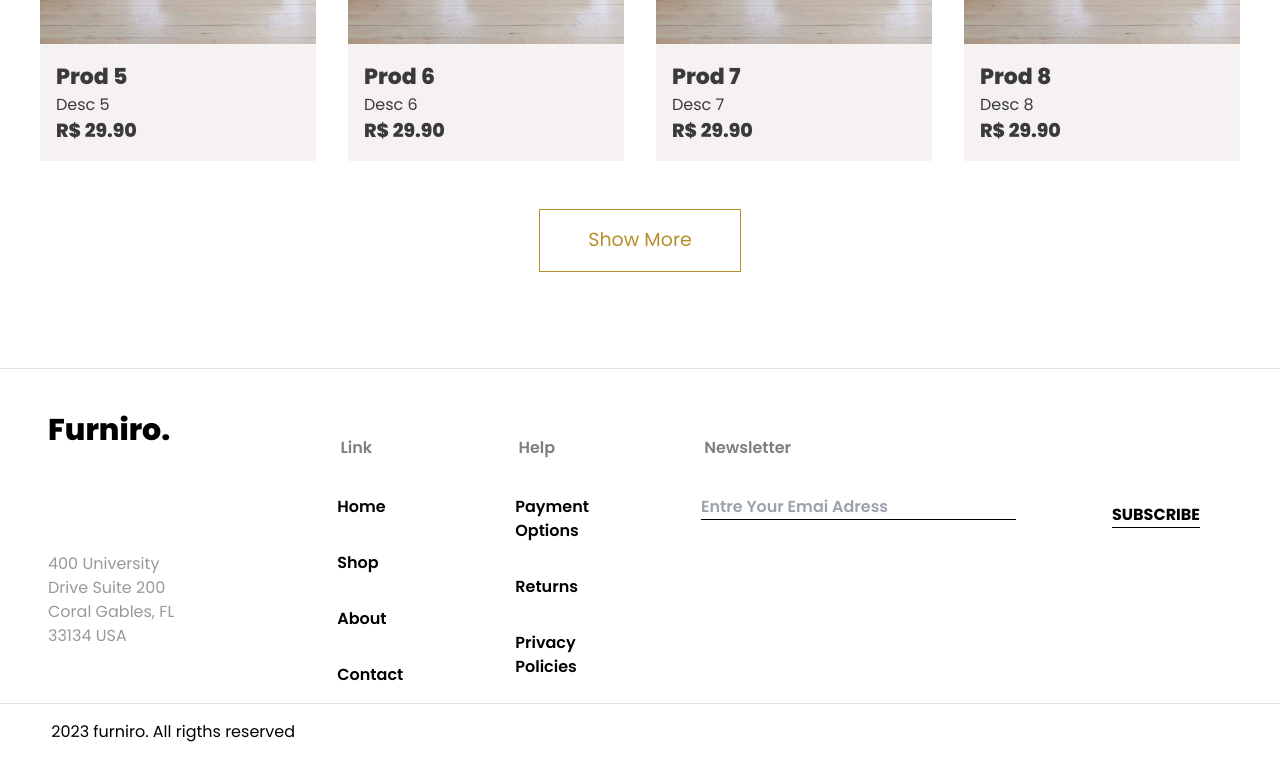
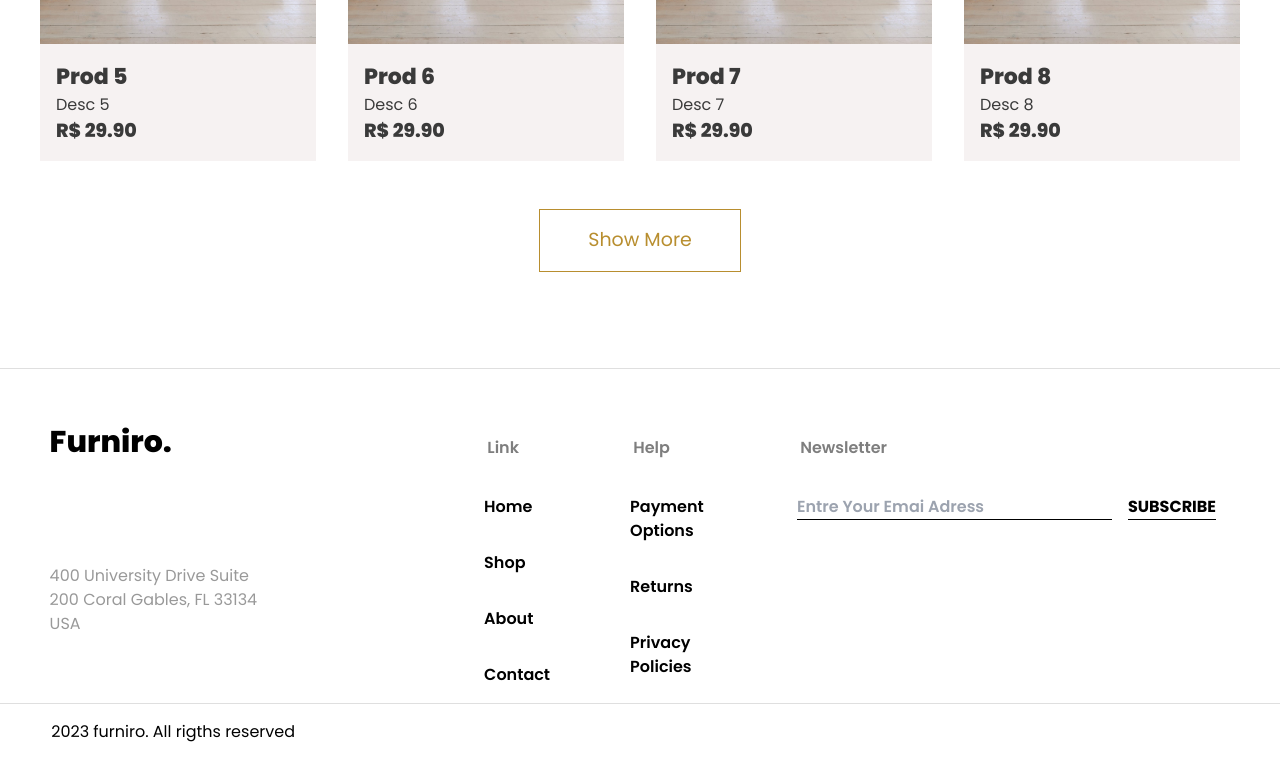
Before and after one commit to glatztp/Furniture-React, a React (Vite) app: page / in a window 1280 px wide. Shown: the part 2041-2821 px from the top of the page. Built offline with nearby package versions, Linux system fonts and the light colour scheme.

Commit message:
style  Footer:

```diff
--- a/src/components/Footer/Footer.module.css
+++ b/src/components/Footer/Footer.module.css
@@ -10,23 +10,22 @@
 .Items {
   display: flex;
   flex-direction: row;
-  padding-right: 0;
-  padding-left: 0;
 }
 
 .leftF {
-  padding-left: 3rem;
+  padding-left: 3.1rem;
 }
 
 .ul {
   list-style: none;
   font-weight: 600;
-  padding-right: 0rem;
+  padding-right: 4rem;
 }
 
 .li {
   padding: 1rem;
-  margin-right: 5rem;
+  margin-right: -4rem;
+  padding-right: 4rem;
 }
 
 .loc {
@@ -49,6 +48,7 @@
   align-items: center;
   display: flex;
   flex-direction: column;
+
 }
 
 .tt {
@@ -58,7 +58,8 @@
 .butli {
   display: flex;
   flex-direction: row;
-  padding: 3rem 5rem 0 0;
+  padding: 2.51rem 0rem 0 0;
+  margin-left: -3rem;
 }
 
 .button {
```
